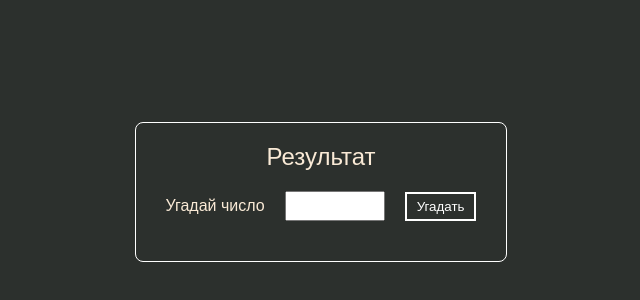
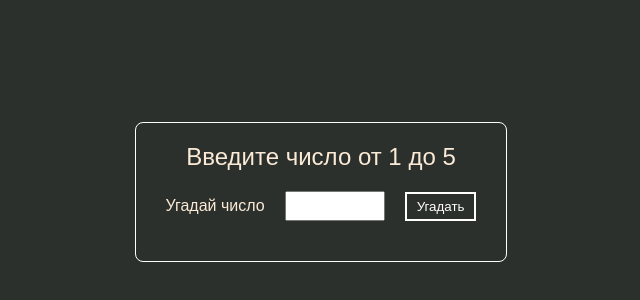
Before and after one commit to hemodon/react-lesson3-class-component, a React (Create React App) app: page / in a window 1280 px wide. Shown: the part 216-516 px from the top of the page, without its empty margins (319-959 px from the left). Built offline with nearby package versions, Linux system fonts and the light colour scheme.

Commit message:
Выполнит рефакторинг кода игры

```diff
--- a/src/components/ClassComponent/ClassComponent.jsx
+++ b/src/components/ClassComponent/ClassComponent.jsx
@@ -6,7 +6,7 @@ export class ClassComponent extends React.Component {
   constructor(props) {
     super(props);
     this.state = {
-      result: 'Результат',
+      result: `Введите число от ${this.props.min} до ${this.props.max}`,
       userNumber: '',
       randomNumber:
         Math.floor(Math.random() * (this.props.max - this.props.min + 1)) +
@@ -23,7 +23,7 @@ export class ClassComponent extends React.Component {
       this.setState((state) => {
         console.log(state);
         return {
-          result: 'Результат',
+          result: `Введите число от ${this.props.min} до ${this.props.max}`,
           userNumber: '',
           randomNumber:
             Math.floor(Math.random() * (this.props.max - this.props.min + 1)) +
@@ -32,7 +32,8 @@ export class ClassComponent extends React.Component {
           labelButton: 'Угадать',
         };
       });
-    } else {
+    }
+
     this.setState((state) => ({
       count: state.count + 1,
     }));
@@ -65,7 +66,6 @@ export class ClassComponent extends React.Component {
         labelButton: 'Сыграть ещё',
       };
     });
-    }
   };
 
   handleChange = (e) => {
```
Lines whose indentation alone changed are shown as unchanged.
